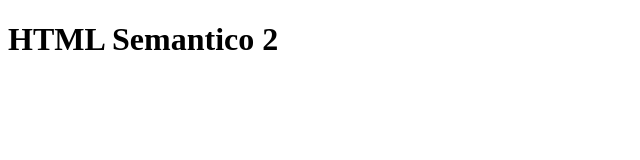
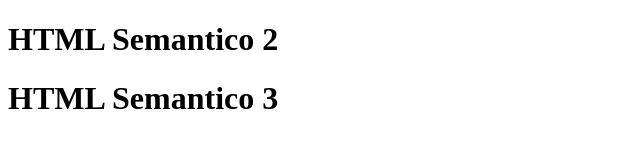
Before and after one commit to SilviodeBarros/git, a plain HTML site: page index.html in a window 1280 px wide. Shown: the whole page, without its empty margins (0-640 px from the left). Drawn offline with Linux system fonts and the light colour scheme.

Commit message:
terceira modidicação index.html e criação do arquivo style,css

```diff
--- a/index.html
+++ b/index.html
@@ -9,6 +9,7 @@
 <body>
 
     <h1>HTML Semantico 2</h1>
+    <h1>HTML Semantico 3</h1>
 
 </body>
 </html><!DOCTYPE html>
```
Also changed, not shown: style.css (added).
